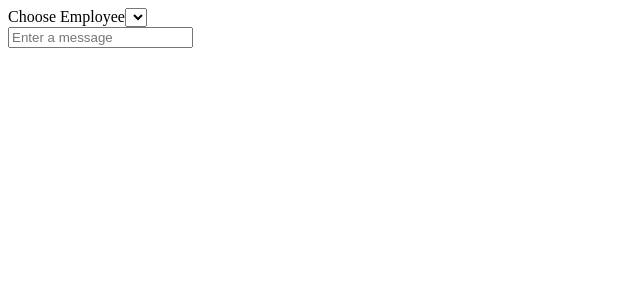
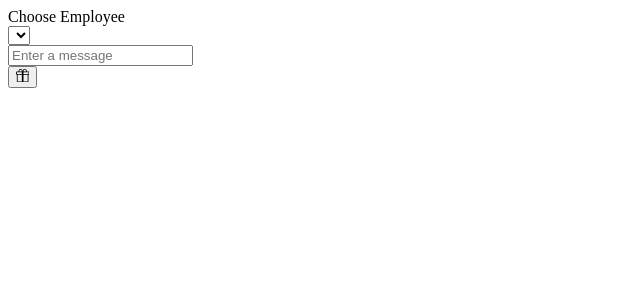
Before and after one commit to MohamedRebai41/HappyHive, a React (Vite) app in the folder frontend/: page / in a window 1280 px wide. Shown: the top 300 px of the page, without its empty margins (0-640 px from the left). Built offline with nearby package versions, Linux system fonts and the light colour scheme.

Commit message:
created gift component

```diff
--- a/frontend/src/components/Gift.tsx
+++ b/frontend/src/components/Gift.tsx
@@ -1,14 +1,23 @@
+import {BsGift} from 'react-icons/bs'
+
 function Gift(){
     return(
-        <div className="bg-red flex h-full text-center max-w-screen-md w-full m-auto p-5 mb-[50%]">
-            <form className=''>
-                <div className="m-2">
-                    <label className="text-red">Choose Employee</label>
+        <div className="text-center max-w-screen-md w-[90%] m-auto p-5 rounded-md bg-gray-100 bg-opacity-90" style={{ width: 'fit-content' }}>
+            <form>
+                <div className="m-4">
+                    <label className="text-">Choose Employee</label>
+                </div>
+                <div className="m-4">
                     <select>
                     </select>
                 </div>
                 <div className="flex m-2">
-                    <input className="w-full h-12 px-2.5 rounded-md border-solid border-2 lg:w-[400px]"type="text" placeholder="Enter a message"/>
+                    <input className="w-full h-12 px-2.5 rounded-md border-solid border-2" type="text" placeholder="Enter a message"/>
+                </div>
+                <div className="m-4">
+                    <button className="h-12 text-white bg-secondary rounded-full w-12" type='submit'>
+                        <BsGift className="inline-block mb-1 text-primary"/>
+                    </button>
                 </div>
             </form>
         </div>
```
